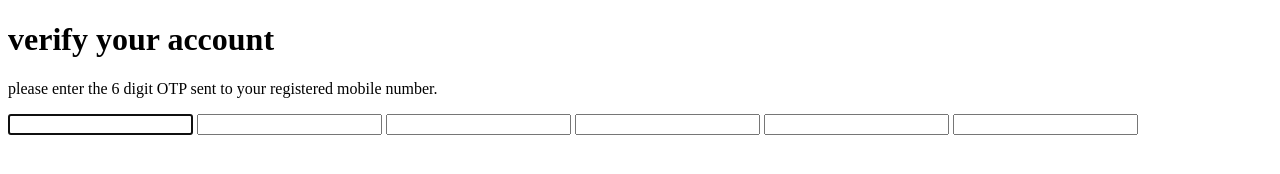
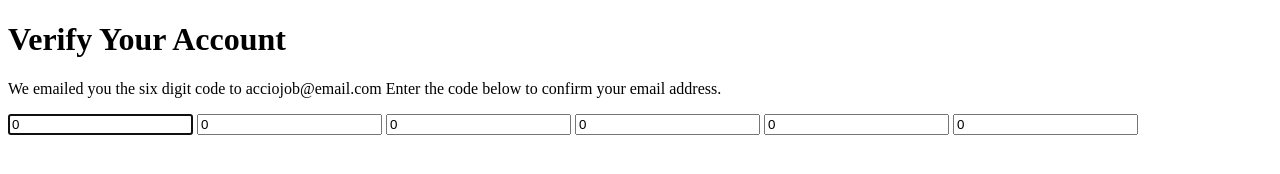
Before and after one commit to acciojob/OTP-Iram-emir, a website: page main.html in a window 1280 px wide. Drawn offline with Linux system fonts and the light colour scheme.

Commit message:
created a submission

```diff
--- a/main.html
+++ b/main.html
@@ -1,29 +1,28 @@
 <!DOCTYPE html>
-
 <html>
-
 <head>
-	<link rel="stylesheet" href="styles.css">
+  <link rel="stylesheet" href="styles.css">
 </head>
 
 <body>
-	<h1 id="verification_healing"> verify your account</h1>
-	<p id="verifucation_subtext">
-		please enter the 6 digit OTP sent to your registered mobile number.
-	</p>
-	<div class="code-container">
-		<input type="text" maxlength="1" class="code"/>
-		<input type="text" maxlength="1" class="code"/>
-		<input type="text" maxlength="1" class="code"/>
-		<input type="text" maxlength="1" class="code"/>
-		<input type="text" maxlength="1" class="code"/>
-		<input type="text" maxlength="1" class="code"/>
+  <!-- Heading -->
+  <h1 id="verification_heading">Verify Your Account</h1>
 
-	</div>
-	<!-- the entire body must be written by student -->
-    <script type="text/javascript" src="./script.js">
-</script>
+  <!-- Subheading -->
+  <p id="verification_subtext">
+    We emailed you the six digit code to acciojob@email.com Enter the code below to confirm your email address.
+  </p>
 
+  <!-- OTP inputs (0 shown like image) -->
+  <div class="code-container">
+    <input class="code" type="text" value="0" maxlength="1" />
+    <input class="code" type="text" value="0" maxlength="1" />
+    <input class="code" type="text" value="0" maxlength="1" />
+    <input class="code" type="text" value="0" maxlength="1" />
+    <input class="code" type="text" value="0" maxlength="1" />
+    <input class="code" type="text" value="0" maxlength="1" />
+  </div>
+
+  <script src="./script.js"></script>
 </body>
-
 </html>
--- a/script.js
+++ b/script.js
@@ -1,17 +1,13 @@
 //your JS code here. If required.
 const inputs = document.querySelectorAll(".code");
 
-// focus first input by default
+// focus first box
 inputs[0].focus();
 
 inputs.forEach((input, index) => {
-  input.addEventListener("keydown", (e) => {
-    if (e.key === "Backspace") {
+  input.addEventListener("focus", () => {
+    if (input.value === "0") {
       input.value = "";
-
-      if (index > 0) {
-        inputs[index - 1].focus();
-      }
     }
   });
 
@@ -20,4 +16,19 @@ inputs.forEach((input, index) => {
       inputs[index + 1].focus();
     }
   });
+
+  input.addEventListener("keydown", (e) => {
+    if (e.key === "Backspace") {
+      if (input.value === "" && index > 0) {
+        inputs[index - 1].focus();
+        inputs[index - 1].value = "";
+      }
+    }
+  });
+
+  input.addEventListener("blur", () => {
+    if (input.value === "") {
+      input.value = "0";
+    }
+  });
 });
```
